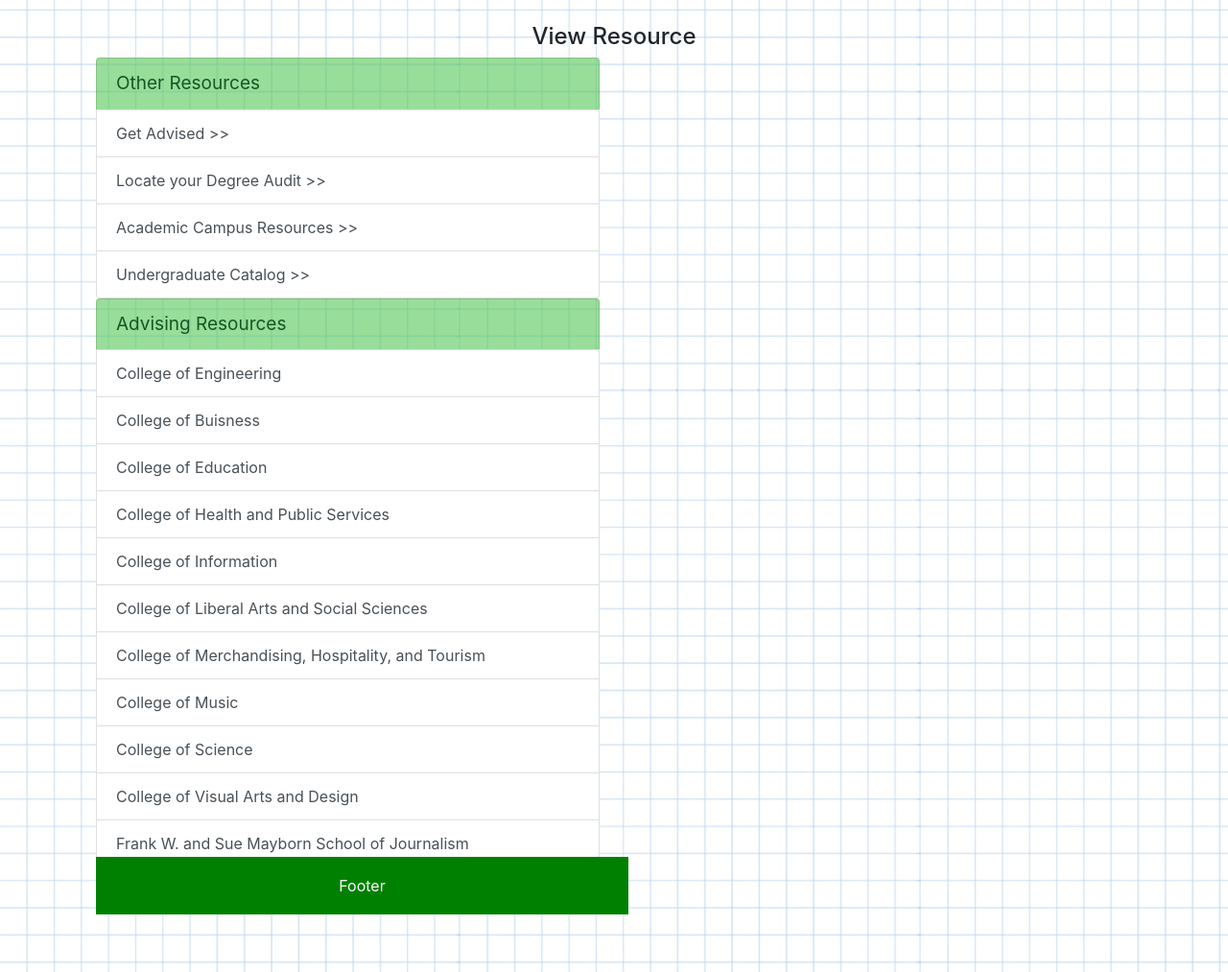
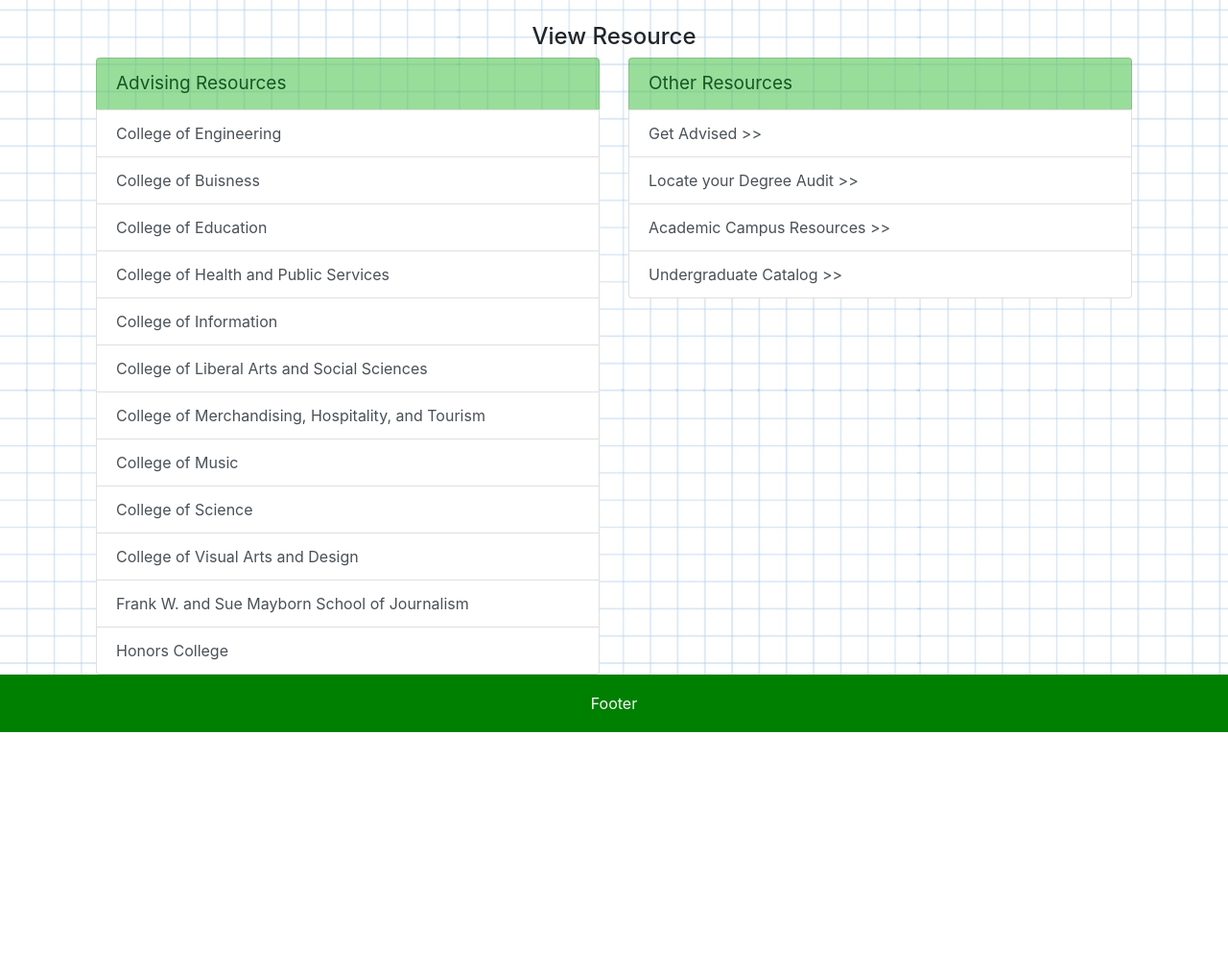
Before and after one commit to CSCE-4901-Capstone-Group-CacheMoney/College-of-Engineering-Degree-Plan-App, a Django app: page /administration/view-resource/ in a window 1280 px wide. Shown: the part 216-1229 px from the top of the page at 96% size. After the commit the page ends 979 px from the top, so only its background shows below. Run offline with Django 3.2, Linux system fonts and the light colour scheme; some libraries are stand-ins or nearby versions.

Commit message:
Updated view resources to have 2 6 span columns.

```diff
--- a/src/templates/administration/resources/view-resource.html
+++ b/src/templates/administration/resources/view-resource.html
@@ -7,20 +7,10 @@
 <div class="container">
   <div class="page-header text-center">
     <h4>View Resource</h4>
+  </div>
 
-  </div>
   <div class="row">
-            <div class="col-sm-6">
-               <div class="Departments">
-              <li class="list-group-item list-group-item-success" style="font-size: 19px; background-color:rgba(85,198,87,.6);" >Other Resources</li>
-              <a href="https://appointments.unt.edu/ramonline/" class="list-group-item list-group-item-action">Get Advised >></a>
-              <a href="https://registrar.unt.edu/online-degree-audit" class="list-group-item list-group-item-action">Locate your Degree Audit >></a>
-              <a href="https://learningcenter.unt.edu/resources-academic" class="list-group-item list-group-item-action">Academic Campus Resources >></a>
-              <a href="http://catalog.unt.edu/content.php?catoid=20&navoid=2106" class="list-group-item list-group-item-action">Undergraduate Catalog >></a>
-
-    </div>
-    <div class="row">
-      <div class="col-md-12">
+    <div class="col-md-6">
       <div class="Departments">
        <li class="list-group-item list-group-item-success" style="font-size: 19px; background-color:rgba(85,198,87,.6);" >Advising Resources</li>
         <a href="https://engineering.unt.edu/academics/undergraduate/advising" class="list-group-item list-group-item-action">College of Engineering</a>
@@ -36,9 +26,17 @@
         <a href="https://journalism.unt.edu/undergraduate/advising" class="list-group-item list-group-item-action">Frank W. and Sue Mayborn School of Journalism</a>
         <a href="https://honors.unt.edu/academics/advising" class="list-group-item list-group-item-action">Honors College</a>
       </div>
-
-
-
+    </div>
+    <div class="col-md-6">
+      <div class="Departments">
+        <li class="list-group-item list-group-item-success" style="font-size: 19px; background-color:rgba(85,198,87,.6);" >Other Resources</li>
+        <a href="https://appointments.unt.edu/ramonline/" class="list-group-item list-group-item-action">Get Advised >></a>
+        <a href="https://registrar.unt.edu/online-degree-audit" class="list-group-item list-group-item-action">Locate your Degree Audit >></a>
+        <a href="https://learningcenter.unt.edu/resources-academic" class="list-group-item list-group-item-action">Academic Campus Resources >></a>
+        <a href="http://catalog.unt.edu/content.php?catoid=20&navoid=2106" class="list-group-item list-group-item-action">Undergraduate Catalog >></a>
+      </div>
+    </div>
+  </div>
 </div>
 
 {% endblock %}
```
Lines whose indentation alone changed are shown as unchanged.
